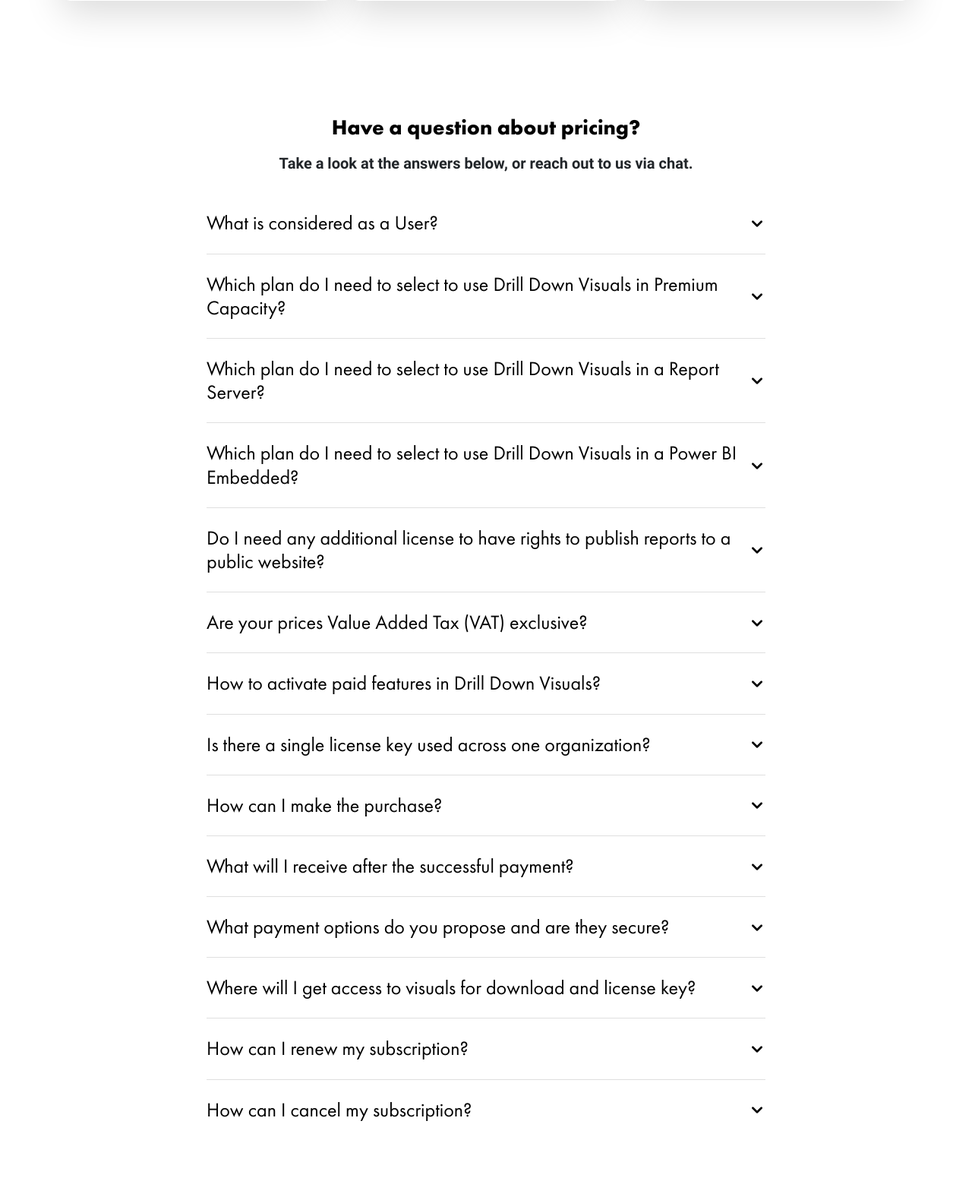
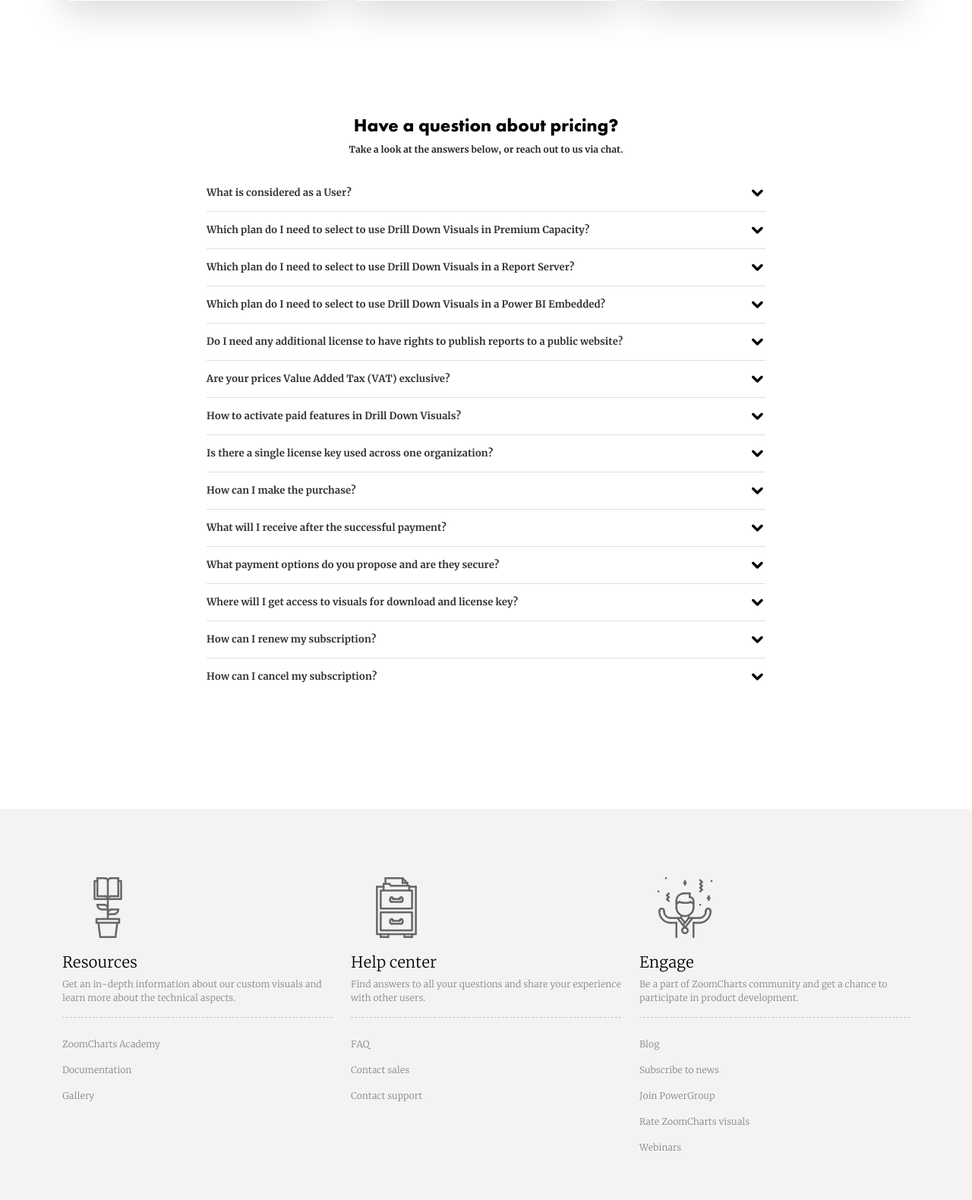
Before and after one commit to annadubynets/zoomcharts-pricing-2022, a web app: file index.html in a window 1280 px wide. Shown: the part 1652-3232 px from the top of the page at 76% size. Run offline with its HTML, style and script files only (its server is not run), Linux system fonts and the light colour scheme.

Commit message:
fix accordion

```diff
--- a/css/style.scss
+++ b/css/style.scss
@@ -687,6 +687,10 @@
         font-family: 'Futura PT';
         font-weight: bold;
     }
+    h4 {
+        font-family: 'Futura PT';
+        font-weight: bold;
+    }
     .main-description {
         font-family: 'Futura PT';
         font-weight: 400;
@@ -979,17 +983,18 @@
         }
     }
     .accordion-body {
-        font-family: 'Futura PT';
-        font-size: 26px;
-        color: $silver;
-        padding: 16px 0 30px 0;
+        font-size: 12px;
+        font-weight: 400;
+        font-family: "Merriweather", sans-serif;
+        color: $black;
+        padding: 14px 0;
     }
     .accordion-button {
-        font-family: 'Futura PT';
-        font-weight: 400;
-        font-size: 26px;
-        color: $black;
-        padding: 24px 0;
+        font-size: 13px;
+        font-weight: 600;
+        font-family: "Merriweather", sans-serif;
+        color: #333;
+        padding: 14px 0;
         &:focus {
             box-shadow: none;
         }
--- a/index.html
+++ b/index.html
@@ -977,8 +977,8 @@
         <div class="container">
             <div class="row justify-content-center pb-110px">
                 <div class="col-lg-6 text-center">
-                    <h3 class="mb-3">Have a question about pricing?</h3>
-                    <p class="fw-bold font-size-26px text-dark">Take a look at the answers below, or reach out to us via chat. </p>
+                    <h4 class="mb-2">Have a question about pricing?</h4>
+                    <p class="font-family-second fw-bold font-size-12px text-dark">Take a look at the answers below, or reach out to us via chat. </p>
                 </div>
             </div>
             <div class="row justify-content-center">
```
Also changed, not shown: css/style.css, 1 other file.
